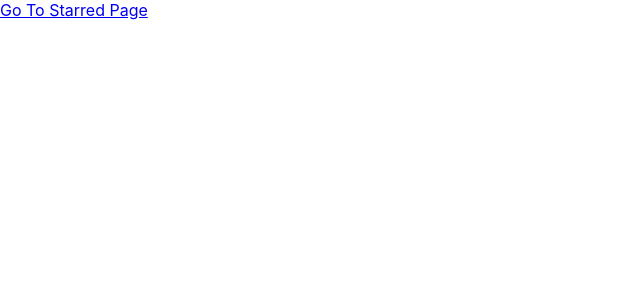
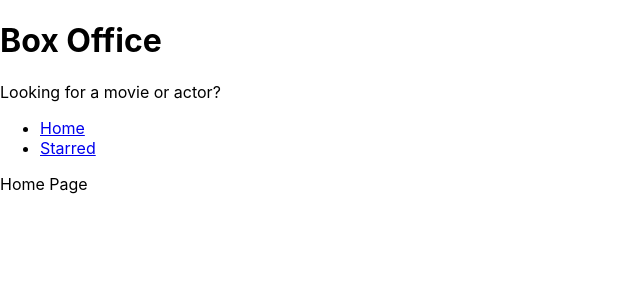
Before and after one commit to AsheerAF911/Box_office-App, a React (Create React App) app: page / in a window 1280 px wide. Shown: the top 300 px of the page, without its empty margins (0-640 px from the left). Built offline with nearby package versions, Linux system fonts and the light colour scheme.

Commit message:
Navigation and layout

```diff
--- a/src/App.jsx
+++ b/src/App.jsx
@@ -1,13 +1,16 @@
 import { BrowserRouter, Routes, Route } from 'react-router-dom';
 import Home from './Pages/Home';
 import Starred from './Pages/Starred';
+import MainLayout from './components/MainLayout';
 
 function App() {
   return (
     <BrowserRouter>
       <Routes>
-        <Route path="/" element={<Home />} />
-        <Route path="/starred" element={<Starred />} />
+        <Route element={<MainLayout />}>
+          <Route path="/" element={<Home />} />
+          <Route path="/starred" element={<Starred />} />
+        </Route>
         <Route path="*" element={<div>Page Not Found</div>} />
 
         {/*<Route path="/" element={<App />}>
--- a/src/Pages/Home.jsx
+++ b/src/Pages/Home.jsx
@@ -1,11 +1,5 @@
-import { Link } from 'react-router-dom';
-
 const Home = () => {
-  return (
-    <div>
-      <Link to="/starred">Go To Starred Page</Link>
-    </div>
-  );
+  return <div>Home Page</div>;
 };
 
 export default Home;
--- /dev/null
+++ b/src/components/AppTitle.jsx
@@ -0,0 +1,10 @@
+export default function AppTitle(props) {
+  const { title = 'Box Office', subtitle = 'Looking for a movie or actor?' } =
+    props;
+  return (
+    <div>
+      <h1>{title}</h1>
+      <p>{subtitle}</p>
+    </div>
+  );
+}
--- /dev/null
+++ b/src/components/MainLayout.jsx
@@ -0,0 +1,15 @@
+import { Outlet } from 'react-router-dom';
+import AppTitle from './AppTitle';
+import Navs from './Navs';
+
+const MainLayout = () => {
+  return (
+    <div>
+      <AppTitle />
+      <Navs />
+      <Outlet />
+    </div>
+  );
+};
+
+export default MainLayout;
--- /dev/null
+++ b/src/components/Navs.jsx
@@ -0,0 +1,28 @@
+import { Link } from 'react-router-dom';
+
+const LINKS = [
+  {
+    text: 'Home',
+    to: '/',
+  },
+  {
+    text: 'Starred',
+    to: '/starred',
+  },
+];
+
+const Navs = () => {
+  return (
+    <div>
+      <ul>
+        {LINKS.map(item => (
+          <li key={item.to}>
+            <Link to={item.to}>{item.text}</Link>
+          </li>
+        ))}
+      </ul>
+    </div>
+  );
+};
+
+export default Navs;
```
